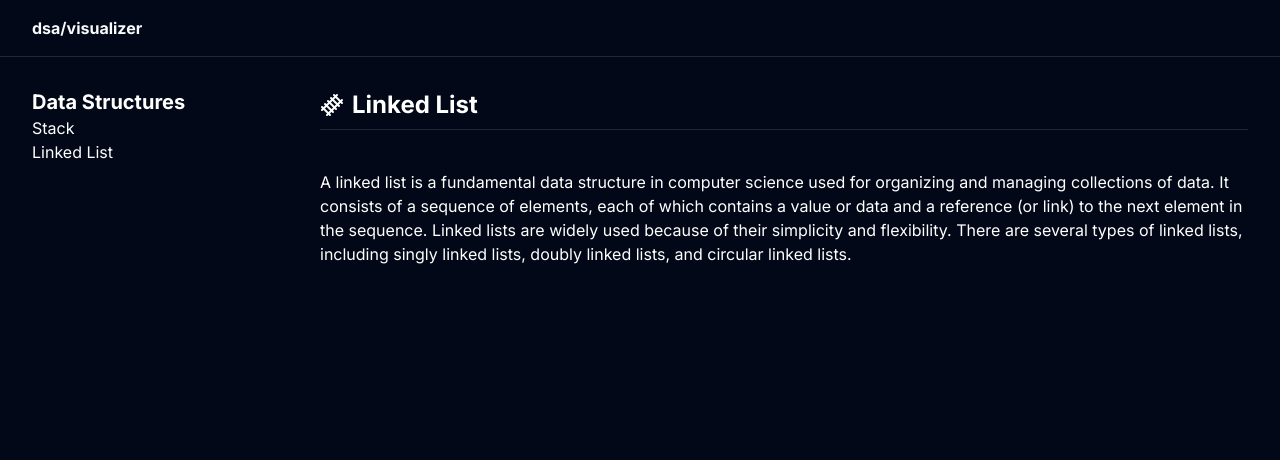
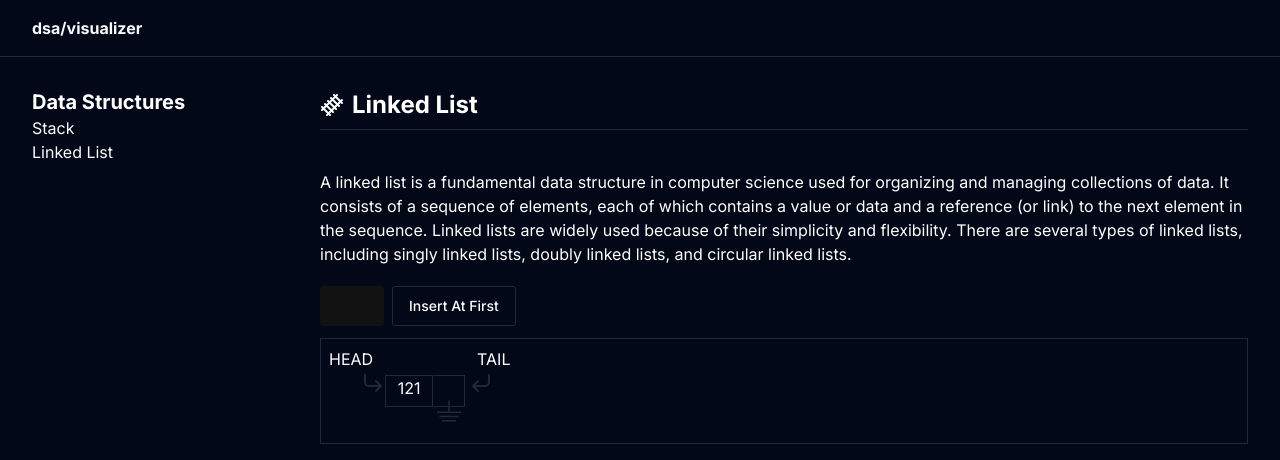
Before and after one commit to AryanThakur01/DSA_visualizer, a Next.js app: page /linkedlist in a window 1280 px wide. Shown: the top 460 px of the page. Built offline with nearby package versions, Linux system fonts and the light colour scheme.

Commit message:
feat: add the insertion feature in the linked list

```diff
--- a/src/app/(dataStructures)/linkedlist/components/LinkedListAnimation.tsx
+++ b/src/app/(dataStructures)/linkedlist/components/LinkedListAnimation.tsx
@@ -1,9 +1,139 @@
+"use client";
+import { Button, ButtonProps } from "@/components/ui/button";
+import {
+  CornerDownLeftIcon,
+  CornerDownRightIcon,
+  MoveRight,
+} from "lucide-react";
+import { MouseEvent, useEffect } from "react";
+
 type Props = {};
 
 export default function LinkedListAnimation({}: Props) {
+  const insertAtFirst = () => {
+    let val: HTMLInputElement = document.getElementById("insertVal") as any;
+    val.disabled = true;
+    let data = val?.value.trim();
+    val.value = "";
+    if (!data) return;
+
+    let firstInsertButton: HTMLButtonElement = document.getElementById(
+      "insertFirst",
+    ) as any;
+    firstInsertButton.disabled = true;
+    let llh: HTMLElement | null = document.getElementById("linearLLH");
+    let nodeContainer: HTMLElement = document.createElement("div");
+    let nodeData: HTMLElement = document.createElement("p");
+    let nodeNext: HTMLElement = document.createElement("div");
+    nodeNext.innerHTML =
+      '<svg class="h-6 w-6 text-border relative left-4" xmlns="http://www.w3.org/2000/svg" width="24" height="24" viewBox="0 0 24 24" fill="none" stroke="currentColor" stroke-width="1.25" stroke-linecap="round" stroke-linejoin="round" class="lucide lucide-move-right"><path d="M18 8L22 12L18 16"/><path d="M2 12H22"/></svg>';
+
+    nodeContainer.className = "p-2 flex animate-stack-insert";
+    nodeData.className = "border border-border min-w-[3rem] px-2";
+    nodeData.innerHTML = data;
+    nodeNext.className =
+      "border border-border w-8 border-l-transparent flex justify-center items-center";
+
+    nodeContainer.appendChild(nodeData);
+    nodeContainer.appendChild(nodeNext);
+    llh?.before(nodeContainer);
+
+    let choice: number = 0;
+    let interval = setInterval(() => {
+      switch (choice) {
+        case 0:
+          nodeNext.firstElementChild?.classList.toggle("text-destructive");
+          llh?.lastElementChild?.classList.toggle("text-destructive");
+          break;
+        case 1:
+          nodeNext.firstElementChild?.classList.toggle("text-destructive");
+          llh?.lastElementChild?.classList.toggle("text-destructive");
+          llh && nodeContainer.before(llh);
+          firstInsertButton.disabled = false;
+          val.disabled = false;
+          clearInterval(interval);
+      }
+      console.log("hello");
+      choice++;
+    }, 1000);
+  };
+  const insertAtLast = () => {};
   return (
-    <div>
-      <div></div>
-    </div>
+    <>
+      <div className="my-3">
+        <div className="flex gap-2">
+          <input
+            id="insertVal"
+            type="text"
+            className="outline-none px-2 w-16 h-10 relative rounded-md"
+            onKeyDown={(e) => {
+              if (e.key === "Enter") insertAtFirst();
+            }}
+          />
+          <Button
+            variant="outline"
+            className="self-center"
+            id="insertFirst"
+            onClick={(e) => insertAtFirst()}
+          >
+            Insert At First
+          </Button>
+        </div>
+      </div>
+      <div className="overflow-x-scroll w-full border border-border py-5">
+        <div className="flex gap-1 text-center p-2">
+          <div className="relative bottom-5" id="linearLLH">
+            <h3>HEAD</h3>
+            <CornerDownRightIcon className="h-6 w-6 text-border relative left-8" />
+          </div>
+          <div className="p-2 flex">
+            <p className="border border-border min-w-[3rem] px-2">121</p>
+            <div className="border border-border w-8 border-l-transparent flex justify-center items-center">
+              <svg
+                className="h-6 w-10 fill-border relative top-5"
+                version="1.1"
+                id="Capa_1"
+                xmlns="http://www.w3.org/2000/svg"
+                viewBox="0 0 459.101 459.101"
+              >
+                <g id="SVGRepo_bgCarrier" stroke-width="0"></g>
+                <g
+                  id="SVGRepo_tracerCarrier"
+                  stroke-linecap="round"
+                  stroke-linejoin="round"
+                ></g>
+                <g id="SVGRepo_iconCarrier">
+                  <g id="XMLID_1468_">
+                    <polygon
+                      id="XMLID_1469_"
+                      points="244.551,238.037 244.551,27.05 214.551,27.05 214.551,238.037 0,238.037 0,268.037 459.101,268.037 459.101,238.037 "
+                    ></polygon>
+                    <rect
+                      id="XMLID_1470_"
+                      x="49.551"
+                      y="320.043"
+                      width="360"
+                      height="30"
+                    ></rect>
+                    <rect
+                      id="XMLID_1471_"
+                      x="94.551"
+                      y="402.05"
+                      width="270"
+                      height="30"
+                    ></rect>
+                  </g>
+                </g>
+              </svg>
+            </div>
+          </div>
+          {/* <div className="p-2 flex text-destructive">NULL</div> */}
+          <div className="relative bottom-5">
+            <h3>TAIL</h3>
+            <CornerDownLeftIcon className="h-6 w-6 text-border relative right-2" />
+          </div>
+        </div>
+      </div>
+    </>
   );
 }
```
